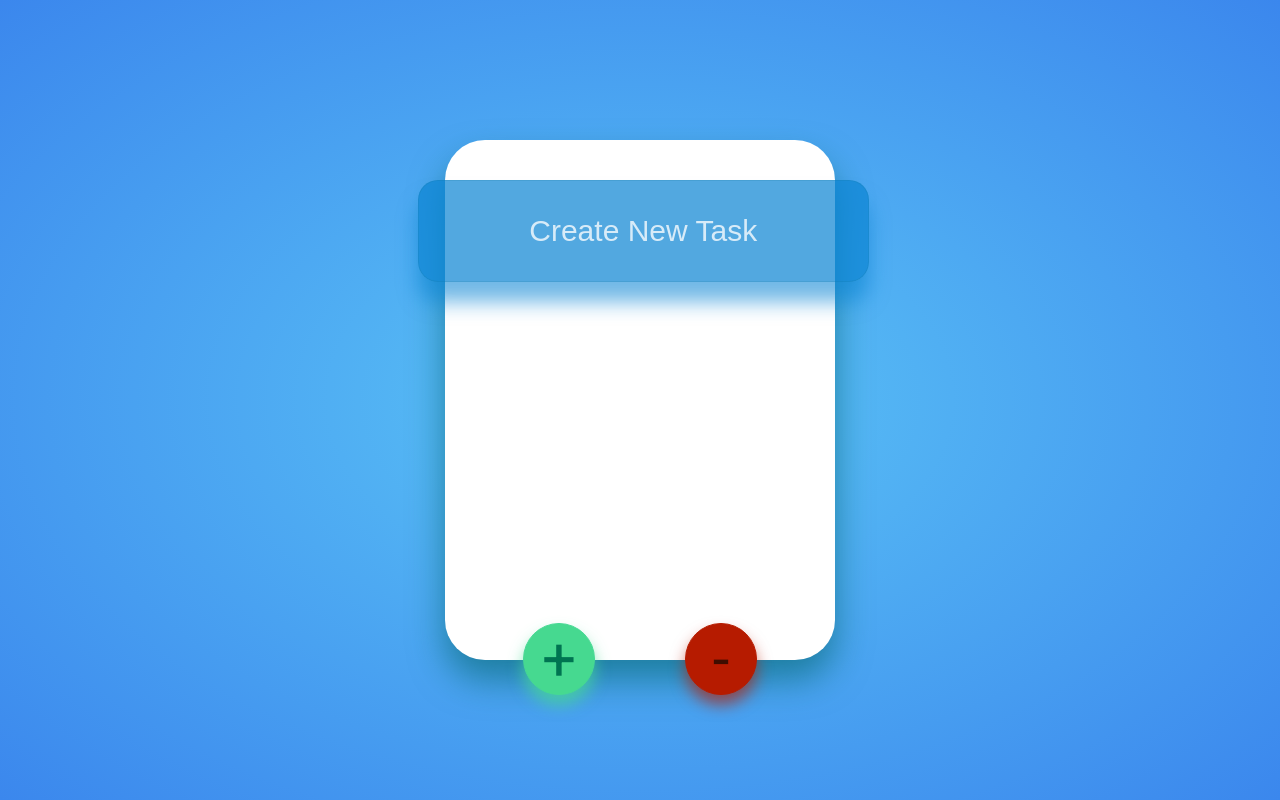
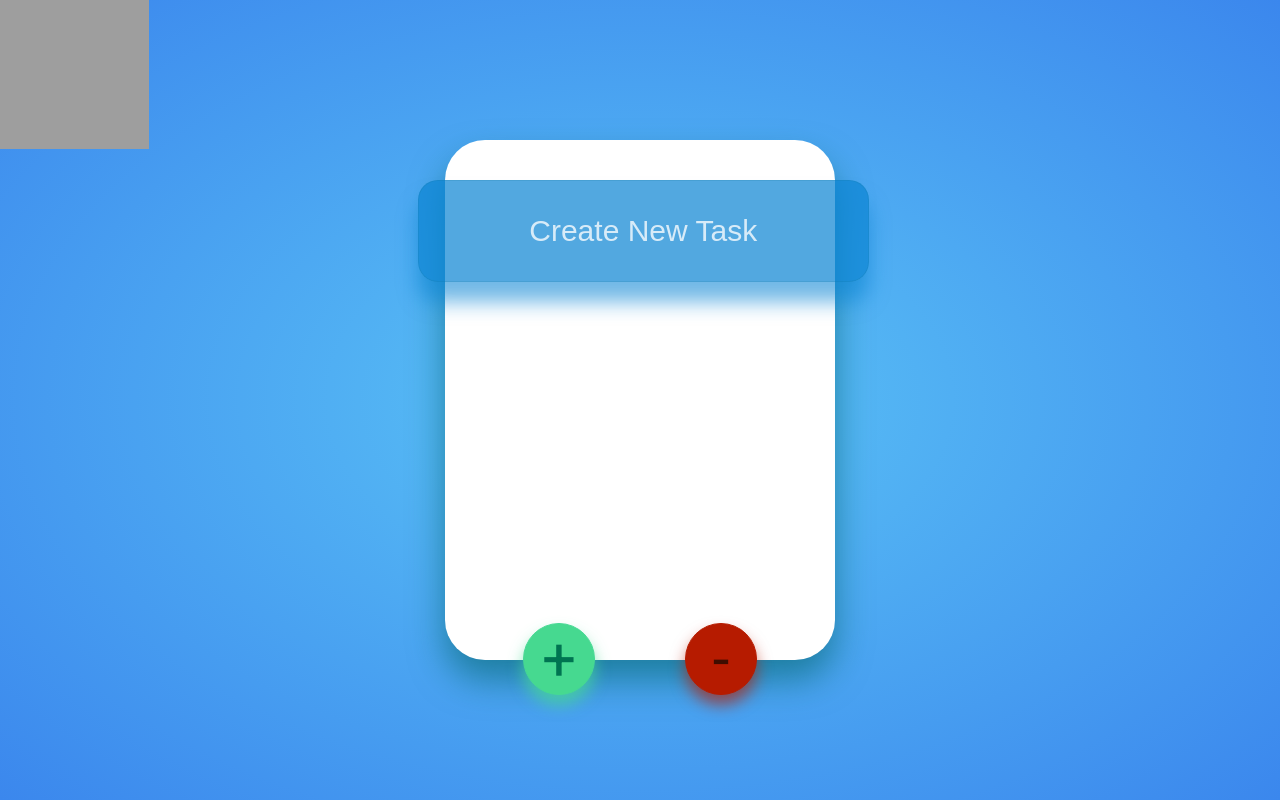
Before and after one commit to silent-lad/vanillaTodo, a plain HTML site: page index.html in a window 1280 px wide. Drawn offline with Linux system fonts and the light colour scheme; grey boxes are pictures that could not be loaded.

Commit message:
Fork me ribbon

```diff
--- a/index.html
+++ b/index.html
@@ -18,5 +18,15 @@
     </div>
 
     <script src="main.js"></script>
+
+    <a href="https://github.com/you"
+      ><img
+        width="149"
+        height="149"
+        src="https://github.blog/wp-content/uploads/2008/12/forkme_left_white_ffffff.png?resize=149%2C149"
+        class="attachment-full size-full"
+        alt="Fork me on GitHub"
+        data-recalc-dims="1"
+    /></a>
   </body>
 </html>
--- a/style.css
+++ b/style.css
@@ -29,6 +29,9 @@ html {
   height: 100vh;
   width: 100vw;
   font-family: "Roboto", sans-serif;
+}
+body {
+  margin: 0;
 }
 input {
   position: absolute;
```
